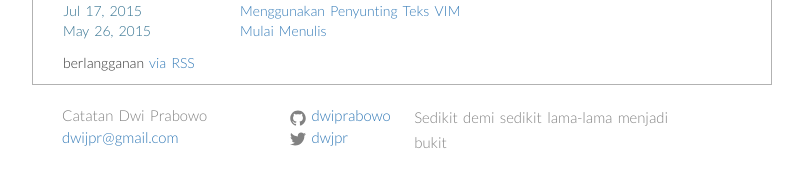
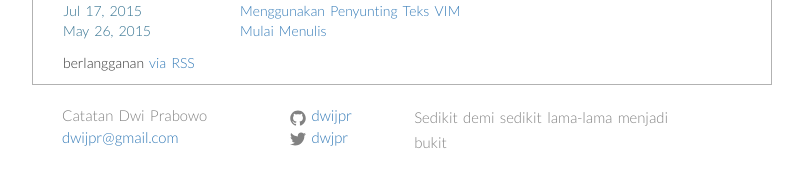
Before and after one commit to dwijpr/dwijpr.github.io, a Jekyll site: the page built from index.html, in a window 1280 px wide. Shown: the part 203-390 px from the top of the page, without its empty margins (238-1041 px from the left). Built offline with Jekyll 4.4.1, drawn with Linux system fonts in a browser that asks for light colours.

Commit message:
change github username

```diff
--- a/_config.yml
+++ b/_config.yml
@@ -6,7 +6,7 @@ description: > # this means to ignore newlines until "baseurl:"
 baseurl: "" # the subpath of your site, e.g. /blog/
 url: "http://dwiprabowo.github.io" # the base hostname & protocol for your site
 twitter_username: dwjpr
-github_username:  dwiprabowo
+github_username:  dwijpr
 
 # Build settings
 markdown: kramdown
```
Also changed, not shown: 5 other files.
